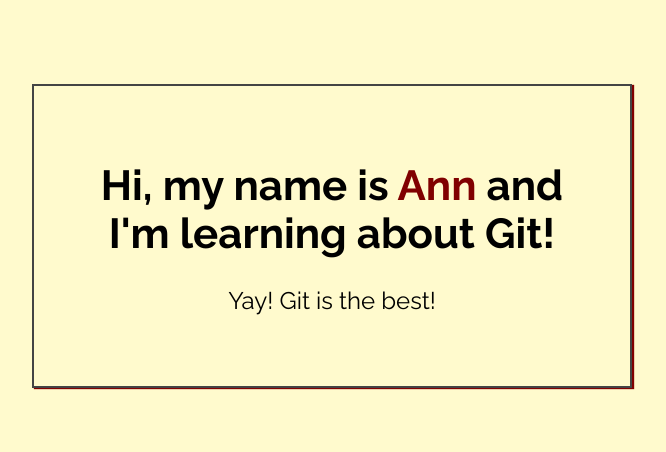
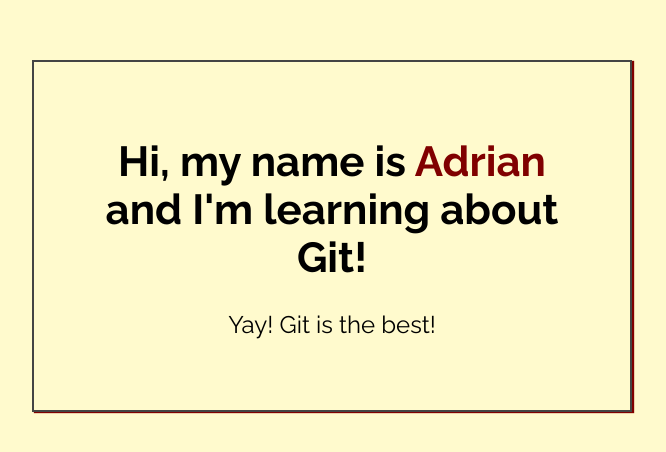
Before and after one commit to A-J-Day/my-first-repo, a plain HTML site: page index.html in a window 1280 px wide. Shown: the part 164-616 px from the top of the page, without its empty margins (308-974 px from the left). Drawn offline with Linux system fonts and the light colour scheme.

Commit message:
Added name to index.html

```diff
--- a/index.html
+++ b/index.html
@@ -14,7 +14,7 @@
 <body>
 
     <div class="greeting">
-        <h1>Hi, my name is <span class="highlight">Ann</span> and I'm learning about Git! </h1>
+        <h1>Hi, my name is <span class="highlight">Adrian</span> and I'm learning about Git! </h1>
 
         <p>Yay! Git is the best!</p>
     </div>
```
